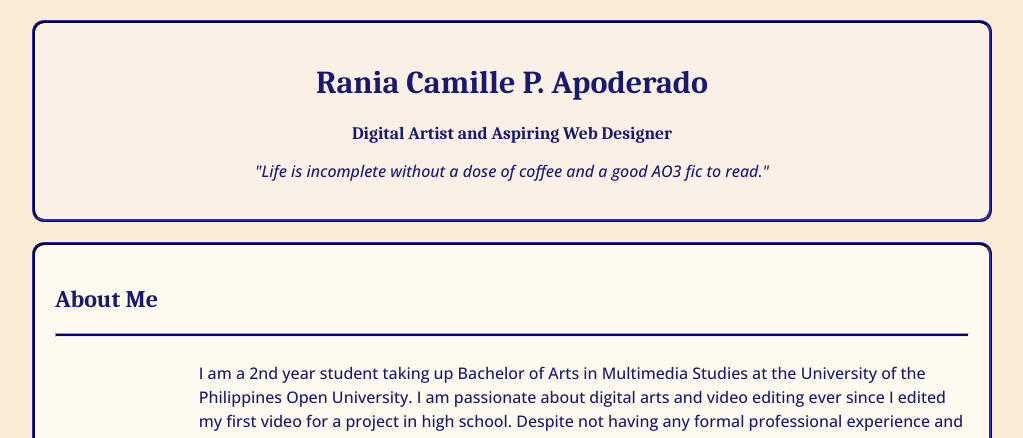
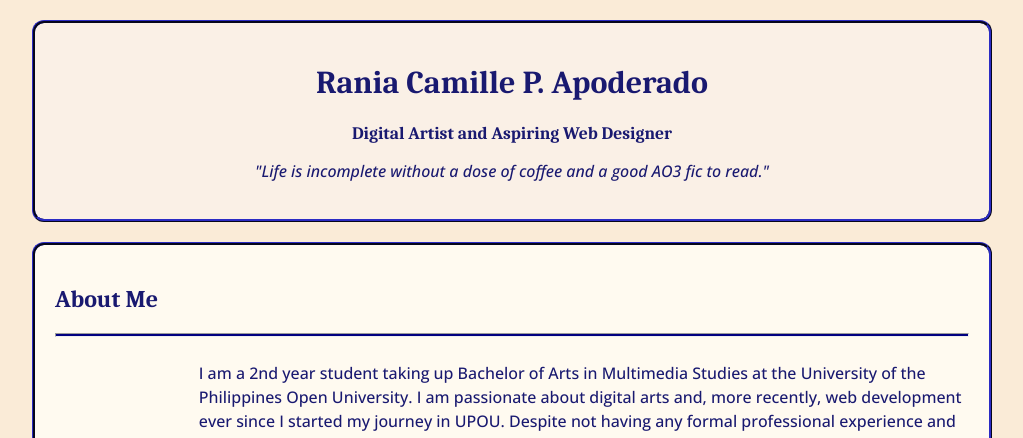
Before and after one commit to raniacamilleapoderado/mms171project, a plain HTML site: page index.html in a window 1280 px wide. Shown: the top 438 px of the page, without its empty margins (128-1151 px from the left). Drawn offline with nearby package versions, Linux system fonts and the light colour scheme.

Commit message:
Update index.html

```diff
--- a/index.html
+++ b/index.html
@@ -31,7 +31,7 @@
 					<p>
 					I am a 2nd year student taking up Bachelor of Arts in Multimedia Studies at the
 					University of the Philippines Open University. I am passionate about digital arts
-					and video editing ever since I edited my first video for a project in high school.
+					and, more recently, web development ever since I started my journey in UPOU.
 					Despite not having any formal professional experience and being largely self-taught,
 					I view every project as an opportunity to learn and improve.
 					</p>
```
